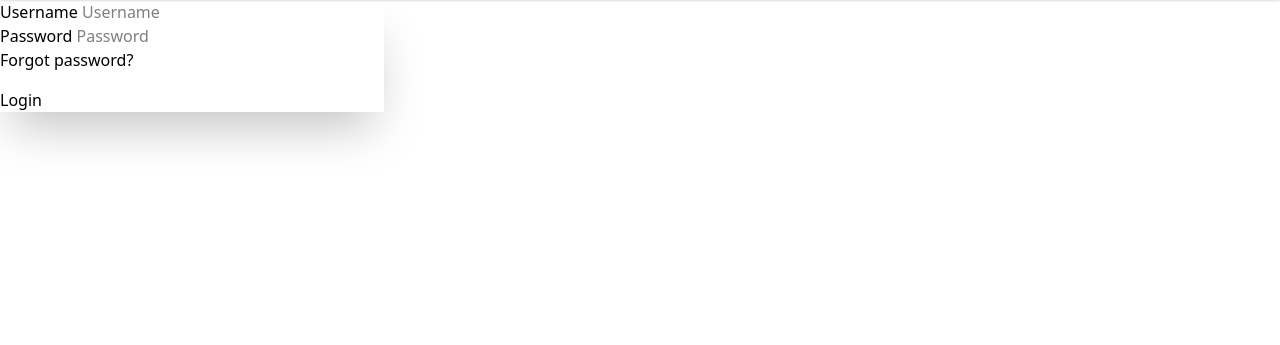
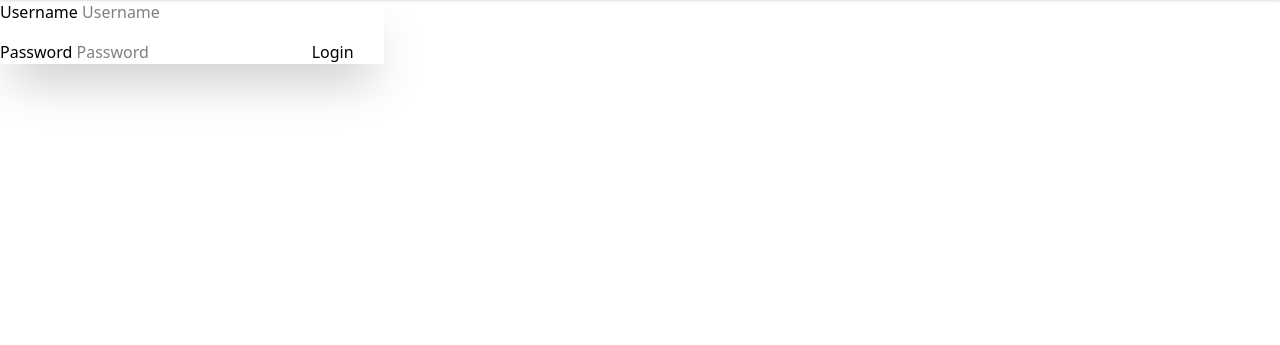
Before and after one commit to LoisaKitakaya/real_estate_admin, a Django app: page /login in a window 1280 px wide. Shown: the part 148-493 px from the top of the page. Run offline with Django 5.2, Linux system fonts and the light colour scheme; parts of the project's set-up code (start-up, migrations or seed data) failed here and were passed over; some libraries are stand-ins or nearby versions.

Commit message:
minor change

```diff
--- a/templates/auth/login.html
+++ b/templates/auth/login.html
@@ -29,7 +29,7 @@
               class="input"
               placeholder="Password"
             />
-            <div><a class="link link-hover">Forgot password?</a></div>
+            <!-- <div><a class="link link-hover">Forgot password?</a></div> -->
             <button class="btn btn-success mt-4" type="submit">Login</button>
           </fieldset>
         </form>
```
